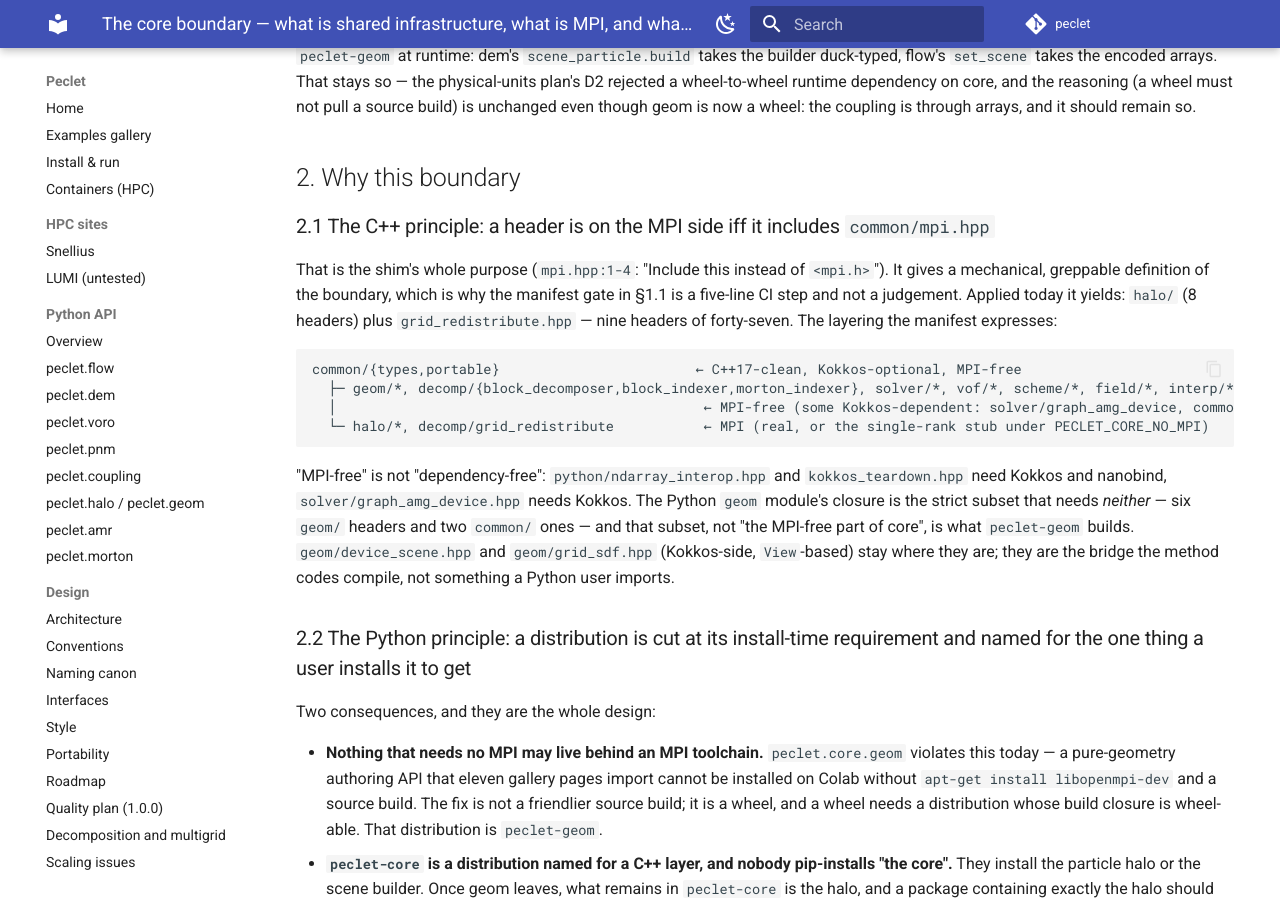
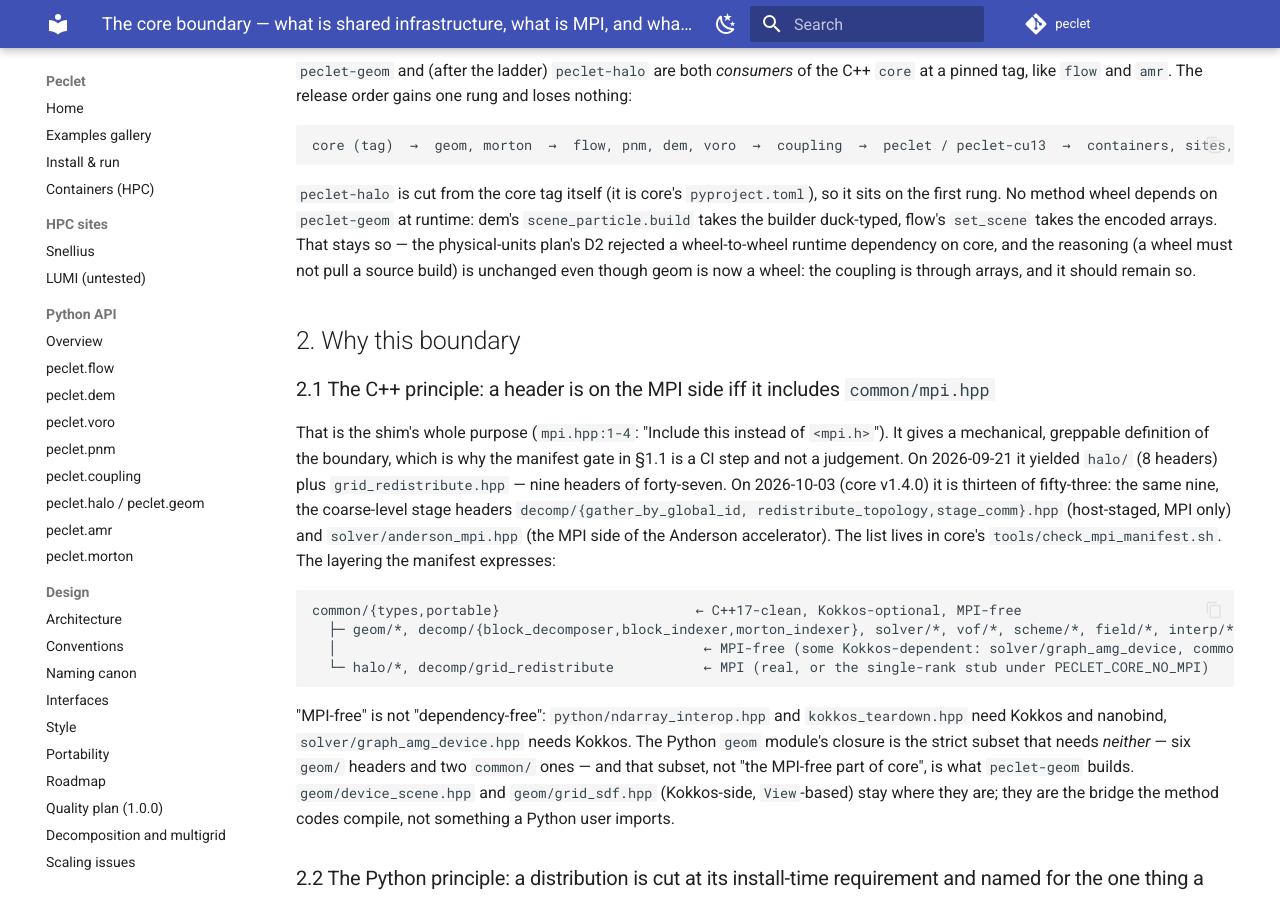
Before and after one commit to computational-chemical-engineering/peclet, an MkDocs documentation site: the page built from docs/CORE_BOUNDARY.md, in a window 1280 px wide and 900 px high, scrolled down 3363 px. Built offline with MkDocs 1.6.1 and Material for MkDocs 9.7.7, drawn with Linux system fonts in a browser that asks for light colours; comment, search, counter and statistics services are not loaded; some of the changed text lies outside the part shown.

Commit message:
core 2e44f6b: the MPI-header manifest gate now exists (13 headers); CORE_BOUNDARY §1.1/§2.1 + register status; pointer
Co-Authored-By: Claude Opus 5.5 <noreply@anthropic.com>
Claude-Session: https://claude.ai/code/session_015fNTZgmz6U1bv2MRTM3bbF

````diff
--- a/docs/CORE_BOUNDARY.md
+++ b/docs/CORE_BOUNDARY.md
@@ -41,7 +41,7 @@ Every occurrence below is final, not provisional.
 | repo, tags, DOI | `core`, `v1.0.2`, `10.5281/zenodo.21132435` | unchanged | six repos pin `PECLET_CORE_TAG`; `check_release_state.sh` checks every consumer include against that tag; a rename buys a user nothing |
 | namespace, header path | `peclet::core`, `peclet/core/...` | unchanged | build-time only; the layering is already expressed by directory (`halo/`) and target (`peclet::halo`) |
 | CMake targets | `peclet::core` (header-only, MPI-free), `peclet::halo` (`peclet::core` + `MPI::MPI_CXX`, or the stub) | unchanged | this *is* the C++ boundary and it is already right |
-| MPI manifest | implicit — whichever headers happen to include `common/mpi.hpp` | **explicit and gated**: the set is `halo/*.hpp` (8) + `decomp/grid_redistribute.hpp`; a `quality.yml` grep step fails if a header outside the manifest includes `common/mpi.hpp` or `<mpi.h>`, or if a manifest header stops including it | the boundary drifted once already (`grid_redistribute.hpp` lives under `decomp/`, and the brief counted it MPI-free); a gate is cheaper than the next audit |
+| MPI manifest | implicit — whichever headers happen to include `common/mpi.hpp` | **explicit and gated**: the set is `halo/*.hpp` (8) + `decomp/grid_redistribute.hpp` (as of 2026-09-21; 13 headers since 2026-10-03, see §2.1); core's `tools/check_mpi_manifest.sh`, the `mpi-manifest` job in `quality.yml` (core `2e44f6b` — the gate was documented here but did not exist until then), fails if a header outside the manifest includes `common/mpi.hpp` or `<mpi.h>`, or if a manifest header stops including it | the boundary drifted once already (`grid_redistribute.hpp` lives under `decomp/`, and the brief counted it MPI-free); a gate is cheaper than the next audit |
 | geom closure | implicit | **gated**: `geom/{primitives,scene,scene_builder,scene_query,quadrature,body_properties}.hpp` + `common/{types,portable}.hpp` compile with no Kokkos and no MPI on the include path — `peclet-geom`'s CI proves this by construction (§1.2) | this closure is what makes the wheel trivial; a `#include <Kokkos_Core.hpp>` creeping into `scene_builder.hpp` would silently make it a Kokkos wheel |
 | `grid_redistribute.hpp` location | `decomp/` | leave in place, listed in the manifest | flow includes it at the current path (`flow/src/mac_cutcell_mg.hpp`); a forwarding header across a tag boundary is more machinery than the tidy is worth |
 | Kokkos + no-MPI | `amr/CLAUDE.md:19-20` says it was never a valid core configuration; nothing records it | **recorded as unsupported** (DECISIONS entry, §6) — `mpi_stub.hpp` covers the host halo, the Kokkos `GridHalo` is untested against it and CI's `no-mpi` job has no Kokkos | out of scope to fix; in scope to stop a future session "fixing" the stub to cover it without deciding to |
@@ -103,8 +103,11 @@ is through arrays, and it should remain so.
 
 That is the shim's whole purpose (`mpi.hpp:1-4`: "Include this instead of `<mpi.h>`"). It gives a
 mechanical, greppable definition of the boundary, which is why the manifest gate in §1.1 is a
-five-line CI step and not a judgement. Applied today it yields: `halo/` (8 headers) plus
-`grid_redistribute.hpp` — nine headers of forty-seven. The layering the manifest expresses:
+CI step and not a judgement. On 2026-09-21 it yielded `halo/` (8 headers) plus
+`grid_redistribute.hpp` — nine headers of forty-seven. On 2026-10-03 (core v1.4.0) it is thirteen of
+fifty-three: the same nine, the coarse-level stage headers `decomp/{gather_by_global_id,
+redistribute_topology,stage_comm}.hpp` (host-staged, MPI only) and `solver/anderson_mpi.hpp` (the MPI
+side of the Anderson accelerator). The list lives in core's `tools/check_mpi_manifest.sh`. The layering the manifest expresses:
 
 ```
 common/{types,portable}                        ← C++17-clean, Kokkos-optional, MPI-free
````
Also changed, not shown: docs/decisions/core.md (+1 -1 lines).
